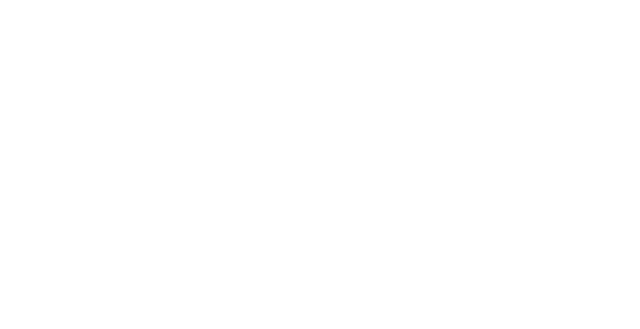
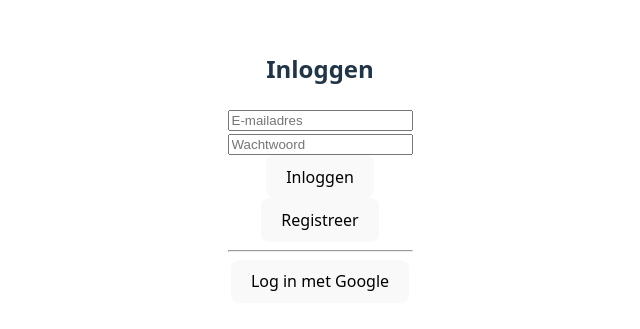
Before and after one commit to StijnR7/Feestio, a React (Vite) app: page /login in a window 1280 px wide. Before the commit this address had no page. Shown: the part 233-562 px from the top of the page, without its empty margins (320-960 px from the left). Built offline with nearby package versions, Linux system fonts and the light colour scheme.

Commit message:
login en register

```diff
--- a/src/App.jsx
+++ b/src/App.jsx
@@ -1,26 +1,33 @@
-import reactLogo from './assets/react.svg'
-import viteLogo from '/vite.svg'
-import './App.css'
-import {getDocs, collection, doc, addDoc, deleteDoc, updateDoc} from 'firebase/firestore'
-import { db } from './config/firebase';
-import {useEffect, useState} from "react";
+import reactLogo from "./assets/react.svg";
+import viteLogo from "/vite.svg";
+import "./App.css";
+import {
+  getDocs,
+  collection,
+  doc,
+  addDoc,
+  deleteDoc,
+  updateDoc,
+} from "firebase/firestore";
+import { db } from "./config/firebase";
+import { useEffect, useState } from "react";
 import { BrowserRouter, Routes, Route } from "react-router";
 import Admin from "./admin/admin";
 import PartyDetails from "./partyDetails/partyDetails";
-import Update from './update/update';
+import Update from "./update/update";
+import Login from "./login/login";
 
 function App() {
-
   return (
     <>
       <Routes>
-            <Route path="/" element={<Admin/>}/>
-            <Route path="party/:id" element={<PartyDetails/>}/>
+        <Route path="/" element={<Admin />} />
+        <Route path="party/:id" element={<PartyDetails />} />
         <Route path="update/:id" element={<Update />} />
+        <Route path="/login" element={<Login />} />
       </Routes>
     </>
-    )
-
+  );
 }
 
-export default App
+export default App;
--- a/src/admin/admin.jsx
+++ b/src/admin/admin.jsx
@@ -5,37 +5,39 @@
   doc,
   addDoc,
   deleteDoc,
-  updateDoc,
 } from "firebase/firestore";
-import { db, auth, googleProvider } from "../config/firebase";
+import { db, auth } from "../config/firebase";
 import { useEffect, useState } from "react";
-import { Link } from "react-router";
-import { signInWithPopup } from "firebase/auth";
+import { Link, useNavigate } from "react-router-dom";
 
 function Admin() {
   const [getPartyList, setPartyList] = useState([]);
   const [user, setUser] = useState(null);
+  const navigate = useNavigate();
 
-  const handleGoogleLogin = async () => {
-    try {
-      const result = await signInWithPopup(auth, googleProvider);
-      setUser(result.user);
-      console.log("Ingelogd als:", result.user.displayName);
-    } catch (error) {
-      console.error("Login mislukt:", error.message);
-    }
+  useEffect(() => {
+    const unsubscribe = auth.onAuthStateChanged((currentUser) => {
+      if (!currentUser) {
+        navigate("/login");
+      } else {
+        setUser(currentUser);
+      }
+    });
+    return () => unsubscribe();
+  }, [navigate]);
 
-  };
+  useEffect(() => {
+    const getParty = async () => {
+      const data = await getDocs(collection(db, "Party"));
+      setPartyList(data.docs.map((doc) => ({ ...doc.data(), id: doc.id })));
+    };
+    getParty();
+  }, []);
 
   const DeleteItem = async (e) => {
     e.preventDefault();
     const itemID = e.target.value;
     await deleteDoc(doc(db, "Party", itemID));
-  };
-
-  const UpdateItem = async (e) => {
-    e.preventDefault();
-    // Update logica hier toevoegen indien nodig
   };
 
   const AddItem = async (e) => {
@@ -49,19 +51,9 @@
     });
   };
 
-  useEffect(() => {
-    const getParty = async () => {
-      const data = await getDocs(collection(db, "Party"));
-      setPartyList(data.docs.map((doc) => ({ ...doc.data(), id: doc.id })));
-    };
-    getParty();
-  }, []);
-
   return (
     <>
-
-      <button onClick={handleGoogleLogin}>Log in met Google</button>
-      {user && <p>Ingelogd als: {user.displayName}</p>}
+      <p>Ingelogd als: {user?.displayName || user?.email}</p>
 
       <form onSubmit={AddItem}>
         <p>Title</p>
--- /dev/null
+++ b/src/login/login.jsx
@@ -0,0 +1,80 @@
+import React, { useState } from "react";
+import { useNavigate } from "react-router-dom";
+import {
+  getAuth,
+  signInWithEmailAndPassword,
+  createUserWithEmailAndPassword,
+  signInWithPopup,
+} from "firebase/auth";
+import { auth, googleProvider } from "../config/firebase";
+
+function Login() {
+  const [email, setEmail] = useState("");
+  const [password, setPassword] = useState("");
+  const [isRegistering, setIsRegistering] = useState(false);
+  const navigate = useNavigate();
+
+  const handleGoogleLogin = async () => {
+    try {
+      const result = await signInWithPopup(auth, googleProvider);
+      console.log("Ingelogd als:", result.user.displayName);
+      navigate("/admin");
+    } catch (error) {
+      console.error("Google Login mislukt:", error.message);
+    }
+  };
+
+  const handleEmailSubmit = async (e) => {
+    e.preventDefault();
+    try {
+      if (isRegistering) {
+        await createUserWithEmailAndPassword(auth, email, password);
+        console.log("Account aangemaakt.");
+      } else {
+        await signInWithEmailAndPassword(auth, email, password);
+        console.log("Succesvol ingelogd.");
+      }
+      navigate("/admin");
+    } catch (error) {
+      console.error("Fout:", error.message);
+    }
+  };
+
+  return (
+    <div>
+      <h2>{isRegistering ? "Registreren" : "Inloggen"}</h2>
+      <form onSubmit={handleEmailSubmit}>
+        <input
+          type="email"
+          placeholder="E-mailadres"
+          value={email}
+          onChange={(e) => setEmail(e.target.value)}
+          required
+        />
+        <br />
+        <input
+          type="password"
+          placeholder="Wachtwoord"
+          value={password}
+          onChange={(e) => setPassword(e.target.value)}
+          required
+        />
+        <br />
+        <button type="submit">
+          {isRegistering ? "Account aanmaken" : "Inloggen"}
+        </button>
+      </form>
+
+      <button onClick={() => setIsRegistering(!isRegistering)}>
+        {isRegistering
+          ? "Log in"
+          : "Registreer"}
+      </button>
+
+      <hr />
+      <button onClick={handleGoogleLogin}>Log in met Google</button>
+    </div>
+  );
+}
+
+export default Login;
```
Lines whose indentation alone changed are shown as unchanged.
